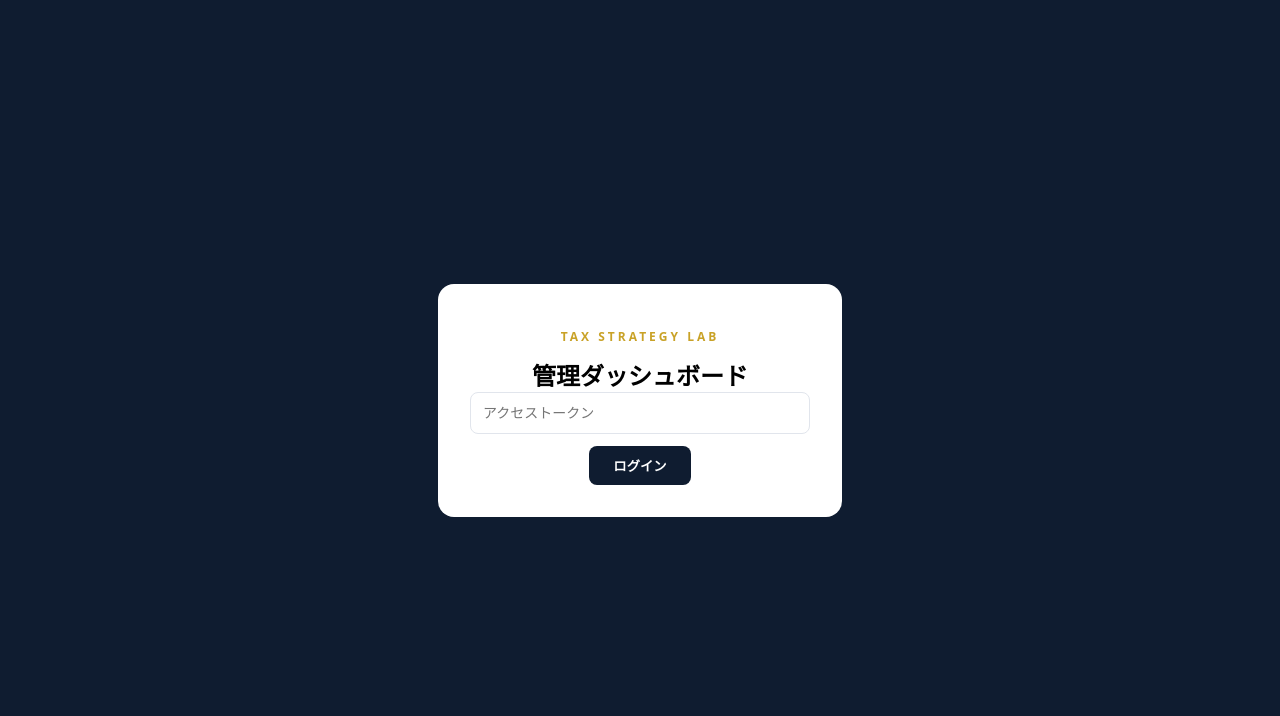
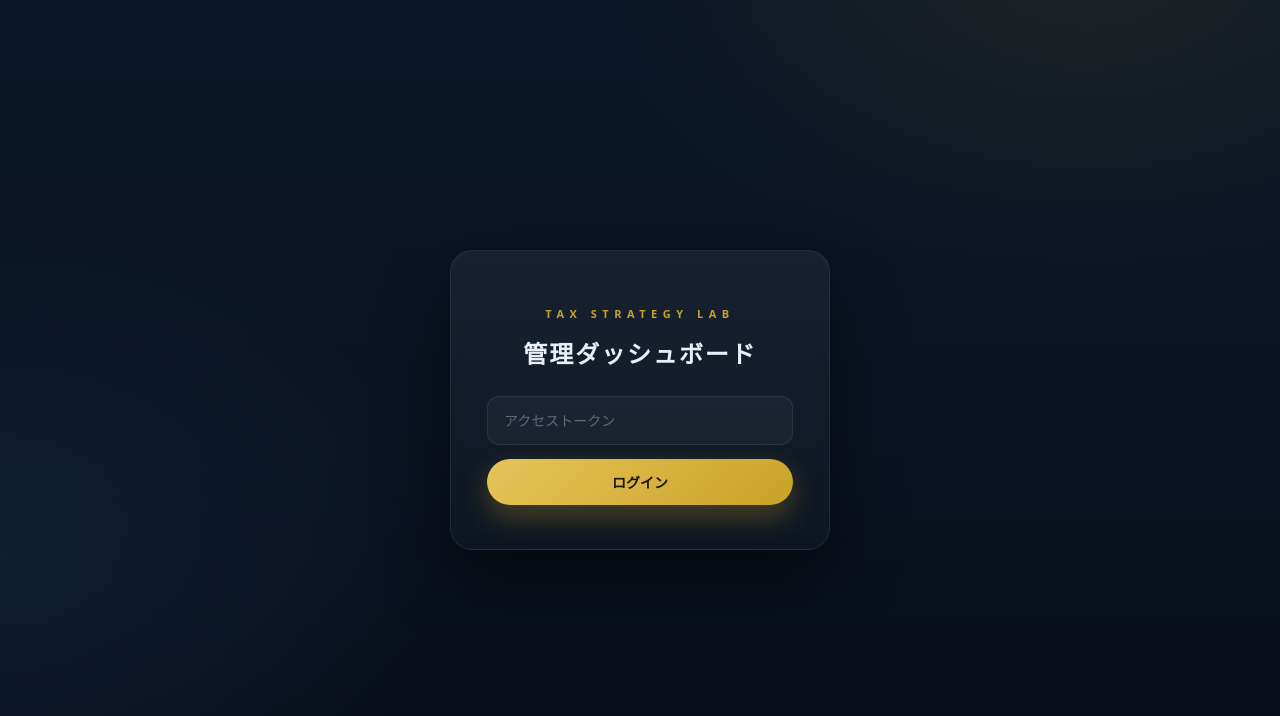
Before and after one commit to Sweet-Dev-star/Liline_project, a Next.js app: page /admin in a window 1280 px wide. Shown: the top 716 px of the page. Built offline with nearby package versions, Linux system fonts and the light colour scheme.

Commit message:
Admin dashboard redesign: navy/gold dark theme, glass cards, status pills, spacious

```diff
--- a/src/features/admin/AdminDashboard.tsx
+++ b/src/features/admin/AdminDashboard.tsx
@@ -1,7 +1,7 @@
 "use client";
 
 import { useState } from "react";
-import { adminUi as c } from "./theme";
+import "./admin.css";
 
 interface Stats {
   total: number; active: number; blocked: number;
@@ -58,106 +58,92 @@ export function AdminDashboard() {
 
   if (!authed) {
     return (
-      <main style={s.loginPage}>
-        <div style={s.loginCard}>
-          <p style={s.eyebrow}>TAX STRATEGY LAB</p>
-          <h1 style={s.h1}>管理ダッシュボード</h1>
-          <input style={s.input} type="password" placeholder="アクセストークン" value={token}
+      <div className="adm">
+        <div className="adm-login">
+          <div className="adm-login-card">
+            <p className="adm-eyebrow">TAX STRATEGY LAB</p>
+            <h1>管理ダッシュボード</h1>
+            <input className="adm-input" type="password" placeholder="アクセストークン" value={token}
               onChange={(e) => setToken(e.target.value)} onKeyDown={(e) => e.key === "Enter" && login()} />
-          <button style={s.btn} onClick={login}>ログイン</button>
-          {err && <p style={s.err}>{err}</p>}
+            <button className="adm-btn" style={{ width: "100%" }} onClick={login}>ログイン</button>
+            {err && <p className="adm-msg-err">{err}</p>}
           </div>
-      </main>
+        </div>
+      </div>
     );
   }
 
   return (
-    <main style={s.page}>
-      <header style={s.header}>
-        <span style={s.eyebrow}>TAX STRATEGY LAB</span>
-        <h1 style={s.h1}>管理ダッシュボード</h1>
-      </header>
+    <div className="adm">
+      <div className="adm-bar">
+        <span className="b">TAX STRATEGY LAB</span>
+        <span className="s">管理ダッシュボード</span>
+      </div>
 
+      <div className="adm-main">
         {stats && (
-        <section style={s.cards}>
-          <Card label="友だち総数" value={stats.total} />
-          <Card label="アクティブ" value={stats.active} />
-          <Card label="ブロック" value={stats.blocked} />
-          <Card label="IFA" value={stats.ifa} accent />
-          <Card label="スクール" value={stats.school} accent />
-          <Card label="非該当" value={stats.nurture} accent />
-          <Card label="回答数" value={stats.surveys} />
-          <Card label="配信予約(待機)" value={stats.pending} />
-          <Card label="配信済み" value={stats.sent} />
-        </section>
+          <div className="adm-stats">
+            <Stat label="友だち総数" value={stats.total} />
+            <Stat label="アクティブ" value={stats.active} />
+            <Stat label="ブロック" value={stats.blocked} />
+            <Stat label="IFA" value={stats.ifa} accent />
+            <Stat label="スクール" value={stats.school} accent />
+            <Stat label="非該当" value={stats.nurture} accent />
+            <Stat label="回答数" value={stats.surveys} />
+            <Stat label="配信予約" value={stats.pending} />
+            <Stat label="配信済み" value={stats.sent} />
+          </div>
         )}
 
-      <section style={s.panel}>
-        <h2 style={s.h2}>一斉配信（メルマガ）</h2>
-        <input style={s.input} placeholder="対象タグ（空欄=全員 active）例: branch:school" value={broadcastTag}
+        <div className="adm-panel">
+          <h2 className="adm-h2">一斉配信（メルマガ）</h2>
+          <p className="adm-hint">対象タグを空欄にすると、アクティブな全員に配信されます。例：branch:school</p>
+          <input className="adm-input" placeholder="対象タグ（空欄＝全員 active）" value={broadcastTag}
             onChange={(e) => setBroadcastTag(e.target.value)} />
-        <textarea style={{ ...s.input, height: 90, resize: "vertical" }} placeholder="配信メッセージ本文"
+          <textarea className="adm-textarea" placeholder="配信メッセージ本文を入力…"
             value={broadcastText} onChange={(e) => setBroadcastText(e.target.value)} />
-        <button style={s.btn} onClick={sendBroadcast}>配信する</button>
-        {msg && <p style={s.ok}>{msg}</p>}
-        {err && <p style={s.err}>{err}</p>}
-      </section>
+          <button className="adm-btn" onClick={sendBroadcast}>配信する</button>
+          {msg && <p className="adm-msg-ok">{msg}</p>}
+          {err && <p className="adm-msg-err">{err}</p>}
+        </div>
 
-      <section style={s.panel}>
-        <h2 style={s.h2}>登録ユーザー（最新100件）</h2>
-        <div style={{ overflowX: "auto" }}>
-          <table style={s.table}>
+        <div className="adm-panel">
+          <h2 className="adm-h2">登録ユーザー（最新100件）</h2>
+          <div className="adm-tablewrap">
+            <table className="adm-table">
               <thead>
                 <tr>
-                <th style={s.th}>表示名</th><th style={s.th}>ルート</th><th style={s.th}>状態</th>
-                <th style={s.th}>タグ</th><th style={s.th}>登録日</th>
+                  <th>表示名</th><th>ルート</th><th>状態</th><th>タグ</th><th>登録日</th>
                 </tr>
               </thead>
               <tbody>
                 {users.map((u) => (
                   <tr key={u.id}>
-                  <td style={s.td}>{u.displayName ?? "—"}</td>
-                  <td style={s.td}>{u.branch ?? "—"}</td>
-                  <td style={s.td}>{u.status}</td>
-                  <td style={s.td}>{u.tags.join(", ")}</td>
-                  <td style={s.td}>{new Date(u.registeredAt).toLocaleString("ja-JP")}</td>
+                    <td>{u.displayName ?? "—"}</td>
+                    <td>{u.branch ? <span className="pill route">{u.branch}</span> : "—"}</td>
+                    <td><span className={"pill " + (u.status === "active" ? "active" : "blocked")}>{u.status}</span></td>
+                    <td>
+                      <div className="tagcell">
+                        {u.tags.length ? u.tags.map((t) => <span className="tag" key={t}>{t}</span>) : "—"}
+                      </div>
+                    </td>
+                    <td>{new Date(u.registeredAt).toLocaleString("ja-JP")}</td>
                   </tr>
                 ))}
               </tbody>
             </table>
           </div>
-      </section>
-    </main>
-  );
-}
-
-function Card({ label, value, accent }: { label: string; value: number; accent?: boolean }) {
-  return (
-    <div style={{ ...s.card, ...(accent ? { borderTop: `3px solid ${c.gold}` } : {}) }}>
-      <div style={s.cardLabel}>{label}</div>
-      <div style={s.cardValue}>{value}</div>
+        </div>
+      </div>
     </div>
   );
 }
 
-const s: Record<string, React.CSSProperties> = {
-  loginPage: { minHeight: "100vh", display: "flex", alignItems: "center", justifyContent: "center", background: c.navy, fontFamily: "system-ui, sans-serif" },
-  loginCard: { background: c.card, padding: 32, borderRadius: 16, width: 340, textAlign: "center" },
-  page: { maxWidth: 1100, margin: "0 auto", padding: 24, background: c.bg, minHeight: "100vh", fontFamily: "system-ui, sans-serif", color: c.text },
-  header: { marginBottom: 20 },
-  eyebrow: { color: c.gold, letterSpacing: 3, fontSize: 12, fontWeight: 700 },
-  h1: { fontSize: 24, margin: "4px 0 0" },
-  h2: { fontSize: 16, margin: "0 0 12px" },
-  cards: { display: "grid", gridTemplateColumns: "repeat(auto-fill, minmax(150px, 1fr))", gap: 12, marginBottom: 24 },
-  card: { background: c.card, borderRadius: 12, padding: 16, border: `1px solid ${c.border}` },
-  cardLabel: { fontSize: 12, color: c.muted },
-  cardValue: { fontSize: 28, fontWeight: 700, marginTop: 4 },
-  panel: { background: c.card, borderRadius: 12, padding: 20, border: `1px solid ${c.border}`, marginBottom: 20 },
-  input: { display: "block", width: "100%", boxSizing: "border-box", padding: 12, marginBottom: 12, borderRadius: 8, border: `1px solid ${c.border}`, fontSize: 14 },
-  btn: { padding: "10px 24px", borderRadius: 8, border: "none", background: c.navy, color: "#fff", fontWeight: 700, cursor: "pointer" },
-  table: { width: "100%", borderCollapse: "collapse", fontSize: 13 },
-  th: { textAlign: "left", borderBottom: `2px solid ${c.border}`, padding: 8, whiteSpace: "nowrap" },
-  td: { borderBottom: `1px solid ${c.bg}`, padding: 8 },
-  ok: { color: "#0a7d28", marginTop: 8 },
-  err: { color: "crimson", marginTop: 8 },
-};
+function Stat({ label, value, accent }: { label: string; value: number; accent?: boolean }) {
+  return (
+    <div className={"adm-stat" + (accent ? " accent" : "")}>
+      <div className="l">{label}</div>
+      <div className="v">{value}</div>
+    </div>
+  );
+}
--- /dev/null
+++ b/src/features/admin/admin.css
@@ -0,0 +1,84 @@
+/* Admin dashboard — matches the landing page (navy/gold, dark, modern). */
+.adm{
+  --navy:#0B1626; --navy2:#0A1320; --gold:#C9A227; --goldsoft:#E7C45A;
+  --ink:#EAEEF5; --muted:#93A0B4; --faint:#5E6B80; --line:rgba(255,255,255,.08);
+  min-height:100vh; margin:0; color:var(--ink);
+  font-family:system-ui,"Helvetica Neue",sans-serif; -webkit-font-smoothing:antialiased;
+  background:
+    radial-gradient(900px 600px at 85% -5%, rgba(201,162,39,.10), transparent 55%),
+    radial-gradient(800px 600px at 0% 70%, rgba(35,60,100,.30), transparent 55%),
+    linear-gradient(180deg,#0B1626 0%, #0A1320 55%, #070D17 100%);
+  background-attachment:fixed;
+}
+.adm *{ box-sizing:border-box; }
+
+/* ---- login ---- */
+.adm-login{ min-height:100vh; display:flex; align-items:center; justify-content:center; padding:24px; }
+.adm-login-card{ width:380px; max-width:100%; padding:44px 36px; border-radius:22px; text-align:center;
+  background:linear-gradient(180deg,rgba(255,255,255,.06),rgba(255,255,255,.02));
+  border:1px solid var(--line); backdrop-filter:blur(10px); box-shadow:0 30px 70px rgba(0,0,0,.45); }
+.adm-eyebrow{ color:var(--gold); letter-spacing:.5em; font-size:11px; font-weight:700; }
+.adm-login-card h1{ font-family:"Hiragino Mincho ProN","Yu Mincho",serif; font-weight:600;
+  font-size:24px; letter-spacing:.08em; margin:14px 0 26px; }
+
+/* ---- shell ---- */
+.adm-bar{ display:flex; align-items:center; justify-content:space-between;
+  padding:20px clamp(20px,5vw,44px); border-bottom:1px solid var(--line);
+  position:sticky; top:0; z-index:10; background:rgba(8,15,26,.7); backdrop-filter:blur(12px); }
+.adm-bar .b{ color:var(--gold); font-weight:700; letter-spacing:.28em; font-size:13px; }
+.adm-bar .s{ color:var(--faint); font-size:12px; letter-spacing:.1em; }
+.adm-main{ max-width:1140px; margin:0 auto; padding:clamp(24px,5vw,48px); }
+.adm-h2{ font-family:"Hiragino Mincho ProN","Yu Mincho",serif; font-weight:600; letter-spacing:.06em;
+  font-size:18px; margin:0 0 18px; display:flex; align-items:center; gap:12px; }
+.adm-h2::before{ content:""; width:22px; height:2px; background:var(--gold); }
+
+/* ---- stat cards ---- */
+.adm-stats{ display:grid; grid-template-columns:repeat(auto-fill,minmax(168px,1fr)); gap:16px; margin-bottom:40px; }
+.adm-stat{ position:relative; padding:22px 22px 20px; border-radius:18px; overflow:hidden;
+  background:linear-gradient(180deg,rgba(255,255,255,.05),rgba(255,255,255,.02));
+  border:1px solid var(--line); transition:transform .35s cubic-bezier(.16,.7,.2,1), border-color .35s, box-shadow .35s; }
+.adm-stat:hover{ transform:translateY(-5px); border-color:rgba(201,162,39,.4); box-shadow:0 18px 44px rgba(0,0,0,.4); }
+.adm-stat .l{ color:var(--muted); font-size:12px; letter-spacing:.05em; }
+.adm-stat .v{ font-family:"Hiragino Mincho ProN",serif; font-size:34px; font-weight:700; margin-top:8px; line-height:1; }
+.adm-stat.accent{ border-top:2px solid var(--gold); }
+.adm-stat.accent .v{ color:var(--goldsoft); }
+
+/* ---- panels ---- */
+.adm-panel{ padding:30px; border-radius:20px; margin-bottom:28px;
+  background:linear-gradient(180deg,rgba(255,255,255,.045),rgba(255,255,255,.015));
+  border:1px solid var(--line); }
+
+/* ---- inputs ---- */
+.adm-input,.adm-textarea{ display:block; width:100%; padding:14px 16px; margin-bottom:14px; border-radius:12px;
+  background:rgba(255,255,255,.04); border:1px solid var(--line); color:var(--ink); font-size:14px;
+  font-family:inherit; transition:border-color .3s, background .3s; }
+.adm-input::placeholder,.adm-textarea::placeholder{ color:var(--faint); }
+.adm-input:focus,.adm-textarea:focus{ outline:none; border-color:var(--gold); background:rgba(201,162,39,.06); }
+.adm-textarea{ min-height:110px; resize:vertical; line-height:1.7; }
+
+.adm-btn{ padding:13px 30px; border:none; border-radius:999px; cursor:pointer; font-weight:800; font-size:14px;
+  background:linear-gradient(135deg,var(--goldsoft),var(--gold)); color:#1a1407;
+  box-shadow:0 12px 30px rgba(201,162,39,.3); transition:transform .25s, box-shadow .25s; }
+.adm-btn:hover{ transform:translateY(-2px); box-shadow:0 16px 40px rgba(201,162,39,.5); }
+
+/* ---- table ---- */
+.adm-tablewrap{ overflow-x:auto; border-radius:14px; border:1px solid var(--line); }
+.adm-table{ width:100%; border-collapse:collapse; font-size:13.5px; min-width:640px; }
+.adm-table th{ text-align:left; padding:14px 16px; background:rgba(255,255,255,.04);
+  color:var(--gold); font-weight:700; letter-spacing:.08em; font-size:12px; white-space:nowrap; }
+.adm-table td{ padding:14px 16px; border-top:1px solid var(--line); color:#C2CBDA; }
+.adm-table tr:hover td{ background:rgba(255,255,255,.025); }
+
+/* status pill */
+.pill{ display:inline-block; padding:4px 12px; border-radius:999px; font-size:11px; font-weight:700; letter-spacing:.05em; }
+.pill.active{ background:rgba(46,160,67,.16); color:#5fd07a; border:1px solid rgba(46,160,67,.4); }
+.pill.blocked{ background:rgba(220,80,80,.14); color:#f08a8a; border:1px solid rgba(220,80,80,.4); }
+.pill.route{ background:rgba(201,162,39,.14); color:var(--goldsoft); border:1px solid rgba(201,162,39,.35); }
+
+.tagcell{ display:flex; flex-wrap:wrap; gap:6px; }
+.tag{ font-size:11px; color:var(--muted); background:rgba(255,255,255,.05); border:1px solid var(--line);
+  padding:3px 9px; border-radius:6px; }
+
+.adm-msg-ok{ color:#5fd07a; margin-top:10px; font-size:13px; }
+.adm-msg-err{ color:#f08a8a; margin-top:10px; font-size:13px; }
+.adm-hint{ color:var(--faint); font-size:12px; margin:-4px 0 14px; }
```
Also changed, not shown: src/features/admin/theme.ts (deleted, +0 -11 lines), 1 other file (tests, documents, lock files or other folders). Lines whose indentation alone changed are shown as unchanged.
